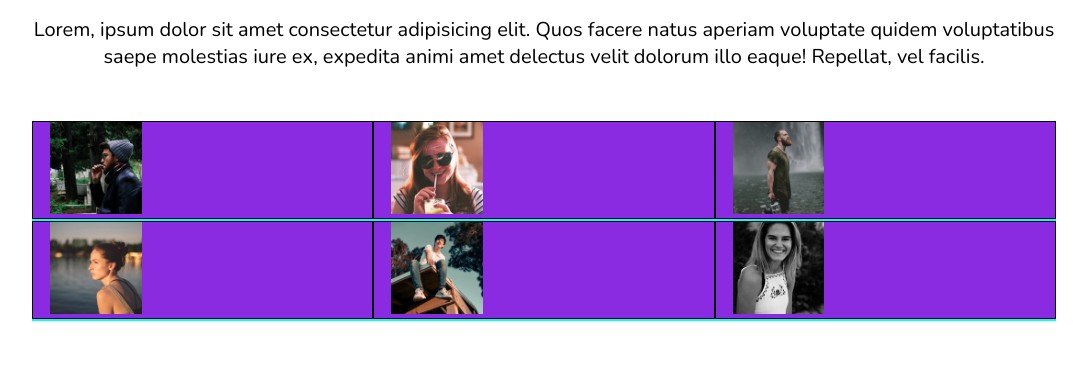
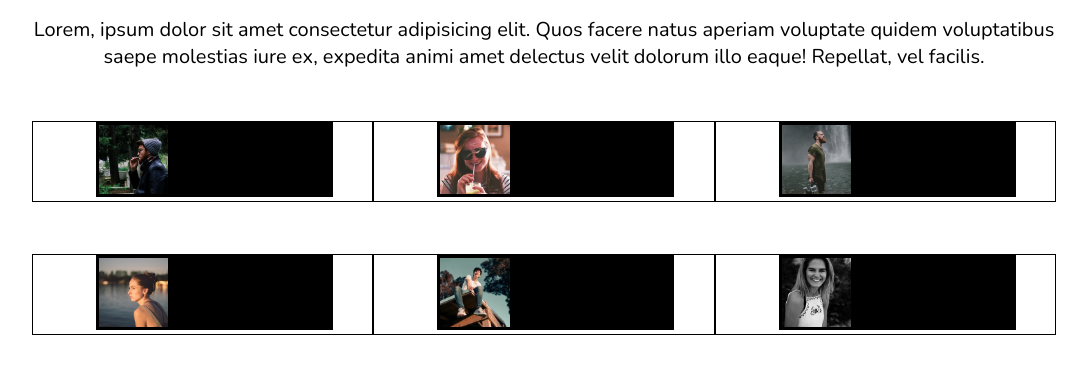
Before and after one commit to 0Daviduo0/html-css-float-cards, a plain HTML site: page index.html in a window 1280 px wide. Shown: the part 110-484 px from the top of the page, without its empty margins (96-1183 px from the left). Drawn offline with nearby package versions, Linux system fonts and the light colour scheme.

Commit message:
Making People cards

```diff
--- a/css/style.css
+++ b/css/style.css
@@ -33,7 +33,7 @@
 .row {
     /* DEBUG */
     background-color: aqua;
-    min-height: 100px;
+    min-width: 100px;
     margin: 0 10%;
 }
 
@@ -42,25 +42,37 @@
     content: "";
     display: table;
     clear: both;
+    margin-bottom: 5%;
 }
 
 .person {
     /* DEBUG */
     float: left;
     width: calc(100% / 3);
-    background-color: blueviolet;
+    background-color: #fff;
     min-height: 50px;
     border: solid 1px #000;
+    padding: 0 5%;
 }
 
 /* People */
 
 .foto-descr {
-    padding: 0 5%;
+    /* DEBUG */
+    margin: 0 5%;
+    background-color: #000;
+    border: solid #000;
+    width: 100%;
+    display: inline-block;
 }
 
 .foto {
     object-fit: cover;
     height: 30%;
     width: 30%;
+    float: left;
 }
+
+.descr {
+    float: left;
+}
--- a/index.html
+++ b/index.html
@@ -31,7 +31,7 @@
         <div class="person">
             <div class="foto-descr">
                 <img src="img/male1.png" alt="" class="foto">
-                <span class="descr"></span>
+                <span class="descr">porcodio</span>
             </div>
         </div>
 
```
